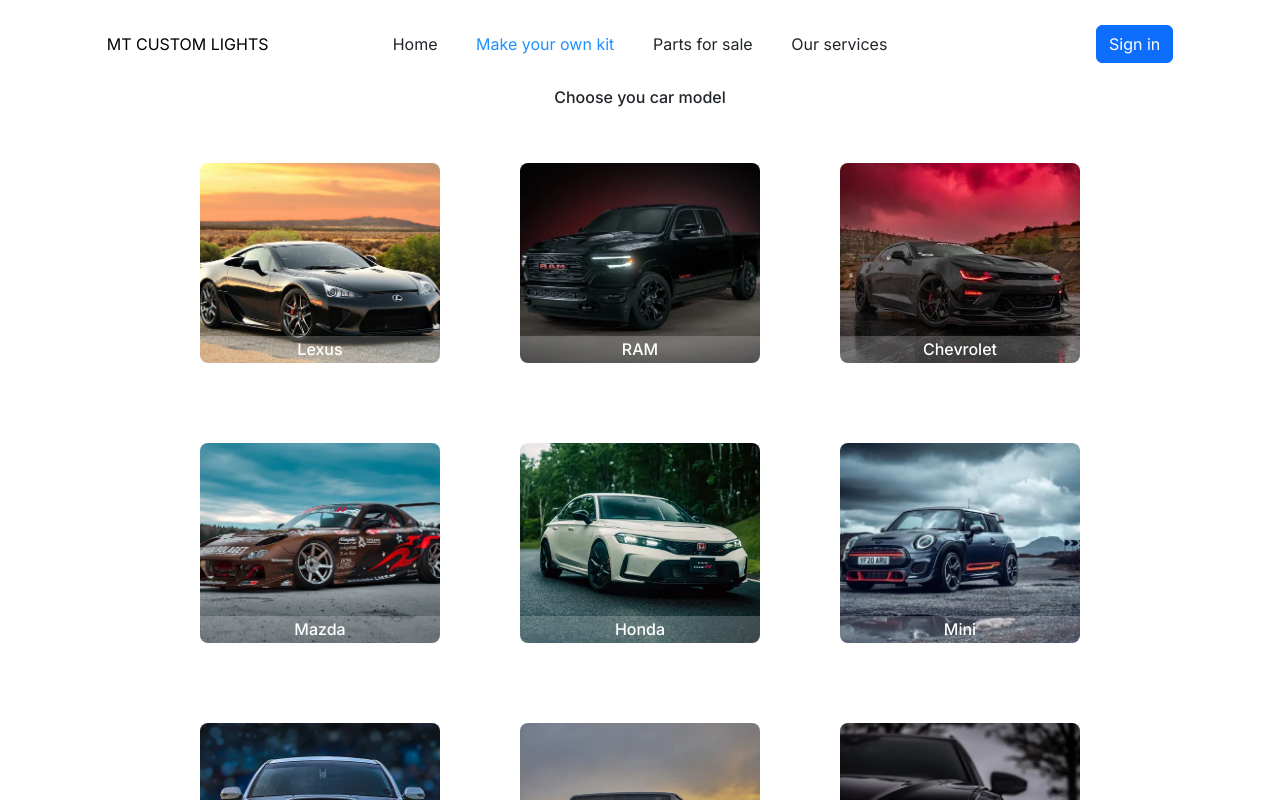
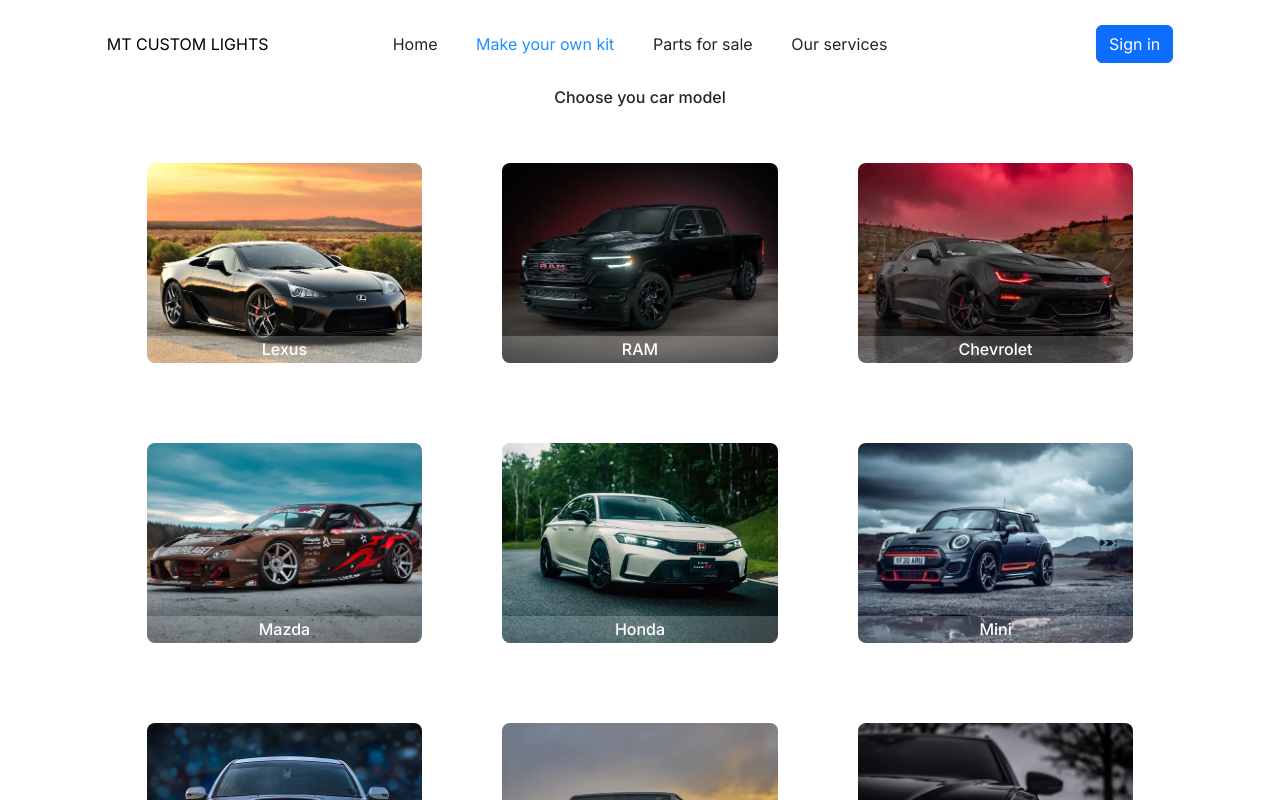
Before and after one commit to kennataddese6/threecars, a Next.js app: page /kit in a window 1280 px wide. Shown: the top 800 px of the page. Built offline with nearby package versions, Linux system fonts and the light colour scheme; a web font is replaced by a local one.

Commit message:
fix kits

```diff
--- a/app/globals.css
+++ b/app/globals.css
@@ -265,7 +265,6 @@
 .carCardImage {
   position: relative;
   width: 100%;
-  margin: 3em;
   height: 250px;
   cursor: pointer;
   transition: all 0.5s ease-in-out;
--- a/app/kit/page.tsx
+++ b/app/kit/page.tsx
@@ -137,7 +137,7 @@
       </div>
 
       {/* Content */}
-      <div className="contentContainer col-lg-11 col-xl-9">
+      <div className="contentContainer col-lg-11 col-xl-10">
         {carList.map((car, index) => (
           <div className="carCardContainer col-lg-4" key={index}>
             <div
```
